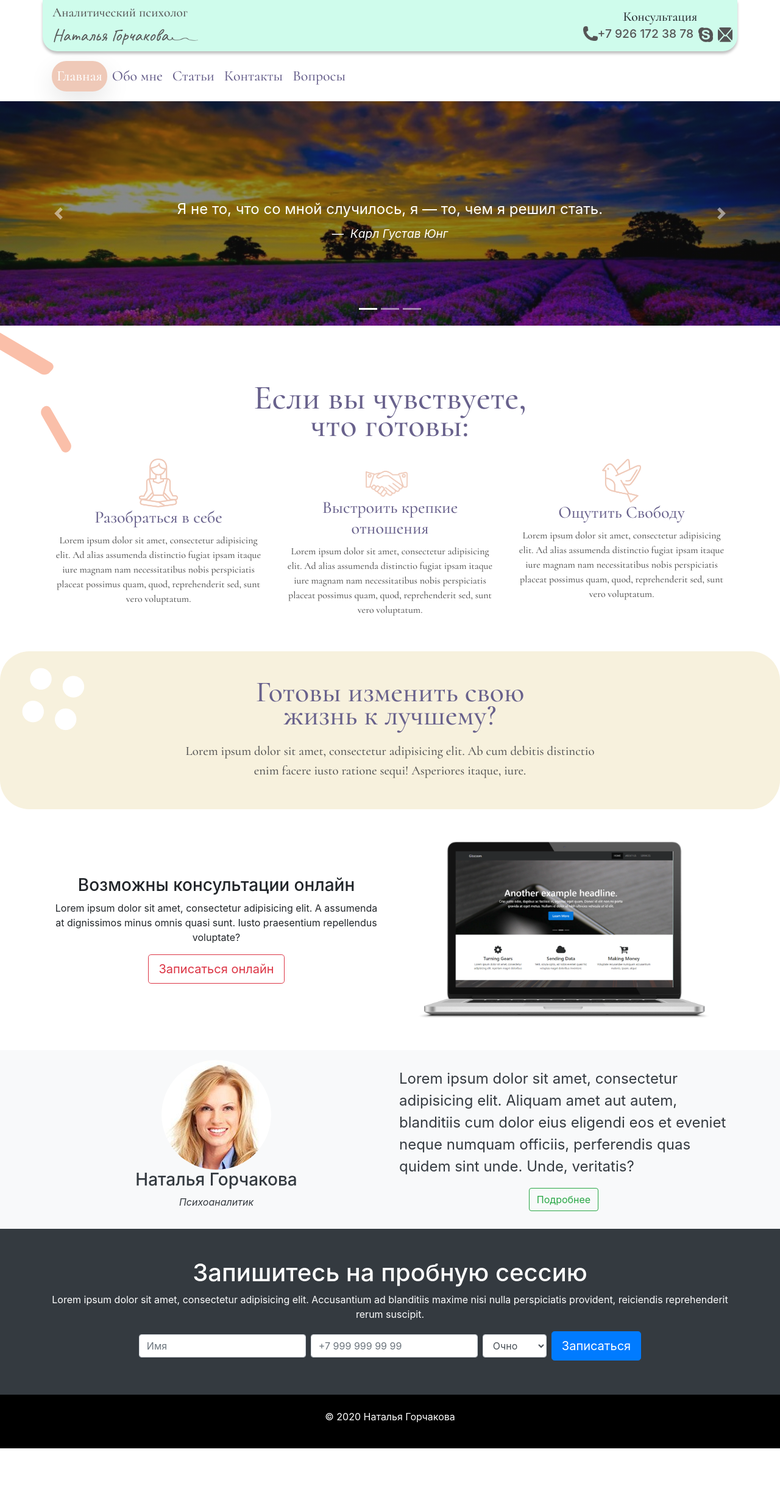
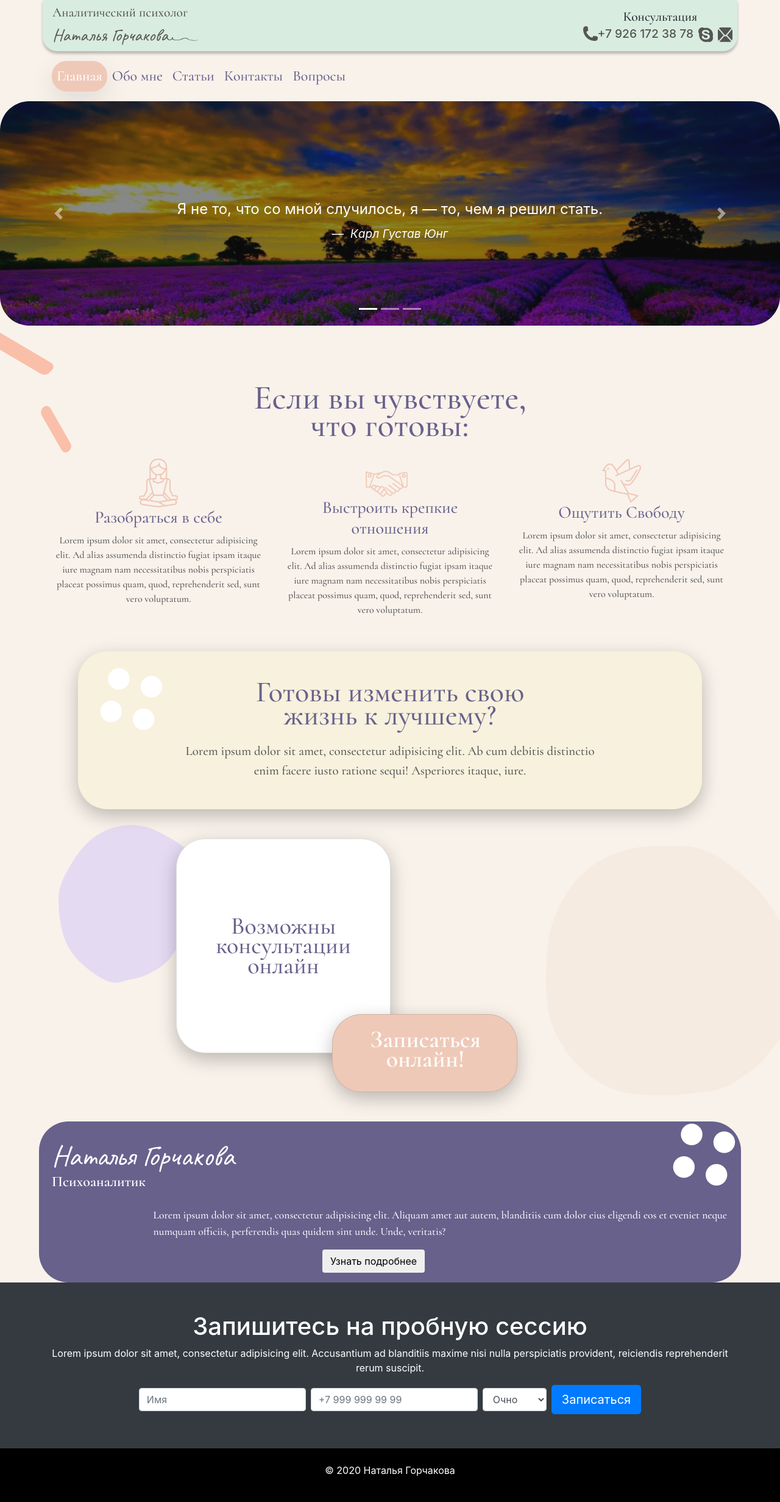
Before and after one commit to koliankolin/sister_present, a PHP site: page /templates/home.html in a window 1280 px wide. Shown: the whole page at 61% size. Before the commit the page ends 2375 px from the top, so only its background shows below. Run offline with PHP 8.4, Linux system fonts and the light colour scheme; some libraries are stand-ins or nearby versions.

Commit message:
main page almost done

```diff
--- a/templates/css/style.css
+++ b/templates/css/style.css
@@ -3,7 +3,7 @@
     --color-header: #CFFCEC;
     --highlight-color: #649195;
     --highlight-logo: #555555;
-    --header-bg-color: #CFFCEC;
+    --header-bg-color: #d9ece0;
     --menu-text-color: #68618C;
     --menu-item-bg-color: #EFC9B8;
     --home-heading-bg-color: #F7F1DD;
@@ -11,6 +11,7 @@
 
 body {
     overflow-x: hidden;
+    background: #f9f2eb;
 }
 
 .top-header {
@@ -153,6 +154,11 @@ body {
     margin-bottom: 5rem;
 }
 
+#showcase .carousel-inner {
+    /*max-width: 90%;*/
+    border-radius: 3rem;
+}
+
 .blockquote {
     font-size: 1.5rem;
     margin-top: -50px;
@@ -226,11 +232,13 @@ body {
 }
 
 #home-heading {
+    max-width: 80%;
     position: relative;
     font-family: Cormorant, serif;
     min-height: 7rem;
     background: var(--home-heading-bg-color);
     border-radius: 3rem;
+    box-shadow: 0 10px 30px rgba(0, 0, 0, 0.25);
 }
 
 #home-heading h1 {
@@ -254,8 +262,149 @@ body {
     top: -1.5rem;
 }
 
-#about-short .about-sh {
-    font-size: 3vh;
+
+#online .description {
+    font-family: Cormorant, serif;
+    font-weight: 500;
+    width: 22rem;
+    height: 22rem;
+    box-shadow: 0 10px 30px rgba(0, 0, 0, 0.25);
+    border-radius: 3rem;
+    margin-left: 19rem;
+}
+
+#online h3 {
+    color: var(--menu-text-color);
+    font-size: 2.5rem;
+    width: 15rem;
+    line-height: 81.1%;
+}
+
+#online .button {
+    width: 19rem;
+    height: 8rem;
+    border-radius: 3rem;
+    background: var(--menu-item-bg-color);
+    box-shadow: 0 10px 30px rgba(0, 0, 0, 0.25);
+
+    margin-left: -6rem;
+    margin-top: 18rem;
+}
+
+#online .button a {
+    font-family: Cormorant, serif;
+    font-style: normal;
+    font-weight: bold;
+    font-size: 2.5rem;
+    line-height: 81.1%;
+
+    width: inherit;
+    height: inherit;
+    text-transform: none;
+    text-decoration: none;
+    color: var(--color-main);
+}
+
+#online .button:hover {
+    background: var(--highlight-logo);
+}
+
+#online .button span {
+    display: block;
+}
+
+#online {
+    position: relative;
+}
+
+#online .bg-rec {
+    position: absolute;
+    width: 3.5rem;
+    height: 5.25rem;
+}
+
+#online .rotated {
+    right: 0;
+    top: 60px;
+    width: 30%;
+    height: 80%;
+    max-width: 600px;
+    transform: rotate(180deg);
+}
+
+#online .rotated-1 {
+    width: 20%;
+    height: 60%;
+    left: 5rem;
+    top: 0;
+    transform: rotate(120deg);
+    opacity: 0.4;
+}
+
+#online .rotated-2 {
+    right: 8rem;
+    top: 20rem;
+    transform: rotate(75deg);
+}
+
+
+#online .arrow-online {
+    width: 16rem;
+    height: 10rem;
+    position: absolute;
+    top: 20rem;
+    left: 51rem;
+}
+
+#about-short {
+    position: relative;
+    background: var(--menu-text-color);
+    border-radius: 3rem;
+    max-width: 90%;
+}
+
+#about-short .about-header {
+    font-size: 3rem;
+    line-height: 70%;
+
+    font-family: Caveat, serif;
+    font-style: normal;
+    font-weight: normal;
+}
+
+#about-short .about-who {
+    font-size: 1.5rem;
+
+    display: block;
+    font-family: Cormorant, serif;
+    font-style: normal;
+    font-weight: bold;
+}
+
+#about-short .about-desc {
+    font-size: 1.1rem;
+
+    font-family: Cormorant, serif;
+    font-style: normal;
+    font-weight: 500;
+    margin-left: 15%;
+}
+
+#about-short button {
+    margin-left: 40%;
+}
+
+#about-short .about-img {
+    position: relative;
+    /*background: url("../img/bg/circles_about.png");*/
+    /*background-size: cover;*/
+    /*background-repeat: no-repeat;*/
+}
+
+#about-short .about-img-cov {
+    position: absolute;
+    right: 0;
+    top: -1rem;
 }
 
 #page-header {
--- a/templates/home.html
+++ b/templates/home.html
@@ -22,7 +22,7 @@
       <div class="logo ml-3">
         <a href="/">
           <span class="who">Аналитический психолог</span>
-          <span class="name">Наталья Горчакова</span><img src="img/icons/logo_line.png" alt="">
+          <span class="name">Наталья Горчакова</span><img src="img/bg/logo_line.png" alt="">
         </a>
       </div>
       <div class="contact">
@@ -85,7 +85,7 @@
         <li data-target="#myCarousel" data-slide-to="1"></li>
         <li data-target="#myCarousel" data-slide-to="2"></li>
       </ol>
-      <div class="carousel-inner">
+      <div class="carousel-inner m-auto">
         <div class="carousel-item carousel-image-1 active">
           <div class="container">
             <div class="carousel-caption d-sm-block mb-10">
@@ -133,23 +133,22 @@
             </div>
           </div>
         </div>
+        <a href="#myCarousel" data-slide="prev" class="carousel-control-prev">
+          <span class="carousel-control-prev-icon"></span>
+        </a>
+
+        <a href="#myCarousel" data-slide="next" class="carousel-control-next">
+          <span class="carousel-control-next-icon"></span>
+        </a>
       </div>
-
-      <a href="#myCarousel" data-slide="prev" class="carousel-control-prev">
-        <span class="carousel-control-prev-icon"></span>
-      </a>
-
-      <a href="#myCarousel" data-slide="next" class="carousel-control-next">
-        <span class="carousel-control-next-icon"></span>
-      </a>
     </div>
   </section>
 
   <!--- Home section -->
   <section id="home-icons" class="mt-5 pt-5 pb-3">
     <div class="container">
-      <img class="rec-rotated d-none d-md-block" src="img/icons/rec_rotated.png" alt="">
-      <img class="rec-side d-none d-md-block" src="img/icons/rec_side.png" alt="">
+      <img class="rec-rotated d-none d-md-block" src="img/bg/rec_rotated.png" alt="">
+      <img class="rec-side d-none d-md-block" src="img/bg/rec_side.png" alt="">
       <h2 class="text-center m-auto">Если вы чувствуете, что готовы:</h2>
       <div class="row">
         <div class="col-md-4 mb-4 text-center">
@@ -174,11 +173,11 @@
   </section>
 
   <!-- Home heading section -->
-  <section id="home-heading" class="p-5 text-center d-none d-sm-block">
+  <section id="home-heading" class="p-5 m-auto text-center d-none d-sm-none d-sm-block d-md-block">
       <div class="row">
         <div class="col">
           <div class="container">
-            <img class="circles" src="img/icons/circles.png" alt="">
+            <img class="circles" src="img/bg/circles.png" alt="">
             <h1 class="m-auto">Готовы изменить свою жизнь к лучшему?</h1>
             <p class="m-auto">Lorem ipsum dolor sit amet, consectetur adipisicing elit. Ab cum debitis distinctio enim facere iusto ratione sequi! Asperiores itaque, iure.</p>
           </div>
@@ -187,39 +186,53 @@
   </section>
 
   <!-- Info section -->
-  <section id="info" class="py-3">
-    <div class="container">
+  <section id="online" class="pb-5 pt-5 d-none d-sm-block">
       <div class="row">
-        <div class="col-md-6 m-auto text-center">
-          <h3>Возможны консультации онлайн</h3>
-          <p>Lorem ipsum dolor sit amet, consectetur adipisicing elit. A assumenda at dignissimos minus omnis quasi sunt. Iusto praesentium repellendus voluptate?</p>
-          <a href="#" class="btn btn-outline-danger btn-lg">Записаться онлайн</a>
+        <img class="bg-rec rotated" src="img/bg/shape-light-coral-edge.svg" alt="">
+        <img class="bg-rec rotated-1" src="img/bg/shape-lilac.svg" alt="">
+<!--        <img class="bg-rec rotated-2" src="img/bg/rec_rotated.png" alt="">-->
+        <div class="card description">
+            <h3 class="text-center m-auto">Возможны консультации онлайн</h3>
         </div>
-        <div class="col-md-6">
-          <img src="img/laptop.png" alt="" class="img-fluid">
+
+        <div class="card button">
+          <a href="#" class="text-center"><span class="my-4">Записаться онлайн!</span></a>
         </div>
       </div>
-    </div>
   </section>
 
+<!--Online section mobile-->
+<!--  <section id="online-mob" class="py-3 d-block d-sm-none">-->
+<!--    <div class="row">-->
+<!--      <div class="card description">-->
+<!--        &lt;!&ndash;            <div class="card-body">&ndash;&gt;-->
+<!--        <h3 class="text-center m-auto">Возможны консультации онлайн</h3>-->
+<!--        &lt;!&ndash;            </div>&ndash;&gt;-->
+<!--      </div>-->
+
+
+<!--      <div class="card button">-->
+<!--        <a href="#">-->
+<!--          Записаться онлайн!-->
+<!--        </a>-->
+<!--      </div>-->
+<!--    </div>-->
+<!--  </section>-->
+
 <!--  About short-->
-<section id="about-short" class="bg-light text-dark py-3">
+<section id="about-short" class="text-white py-3 m-auto">
   <div class="container">
 <!--    <h2 class="text-center mb-5">Несколько слов обо мне</h2>-->
     <div class="row">
-      <div class="col-md-6 m-auto text-center">
-        <img src="img/person1.jpg" alt="" class="rounded-circle">
-        <h3>Наталья Горчакова</h3>
-        <p><em>Психоаналитик</em></p>
+      <div class="col text-left">
+        <h2 class="about-header mt-4">Наталья Горчакова</h2>
+        <span class="about-who mb-4">Психоаналитик</span>
+        <p class="about-desc">Lorem ipsum dolor sit amet, consectetur adipisicing elit. Aliquam amet aut autem, blanditiis cum dolor eius eligendi eos et eveniet neque numquam officiis, perferendis quas quidem sint unde. Unde, veritatis?</p>
+        <button class="btn">Узнать подробнее</button>
+        <img class="about-img-cov d-none d-sm-block" src="img/bg/circles.png" alt="">
       </div>
-      <div class="col-md-6 m-auto text-left about-sh">
-        <p>Lorem ipsum dolor sit amet, consectetur adipisicing elit. Aliquam amet aut autem, blanditiis cum dolor eius eligendi eos et eveniet neque numquam officiis, perferendis quas quidem sint unde. Unde, veritatis?</p>
 
-        <div align="center">
-          <a href="about.html" class="btn btn-outline-success btn-med text-align-center">Подробнее</a>
-        </div>
 
-      </div>
     </div>
   </div>
 </section>
```
Also changed, not shown: templates/img/bg/big_circles.png (added), templates/img/bg/circles.png (renamed from templates/img/icons/circles.png), templates/img/bg/circles_about.png (added), templates/img/bg/logo_line.png (renamed from templates/img/icons/logo_line.png), templates/img/bg/rec_rotated.png (renamed from templates/img/icons/rec_rotated.png), templates/img/bg/rec_side.png (renamed from templates/img/icons/rec_side.png), templates/img/bg/shape-light-coral-edge.svg (added), templates/img/bg/shape-lilac.svg (added), templates/img/icons/arrow_online.png (added).
